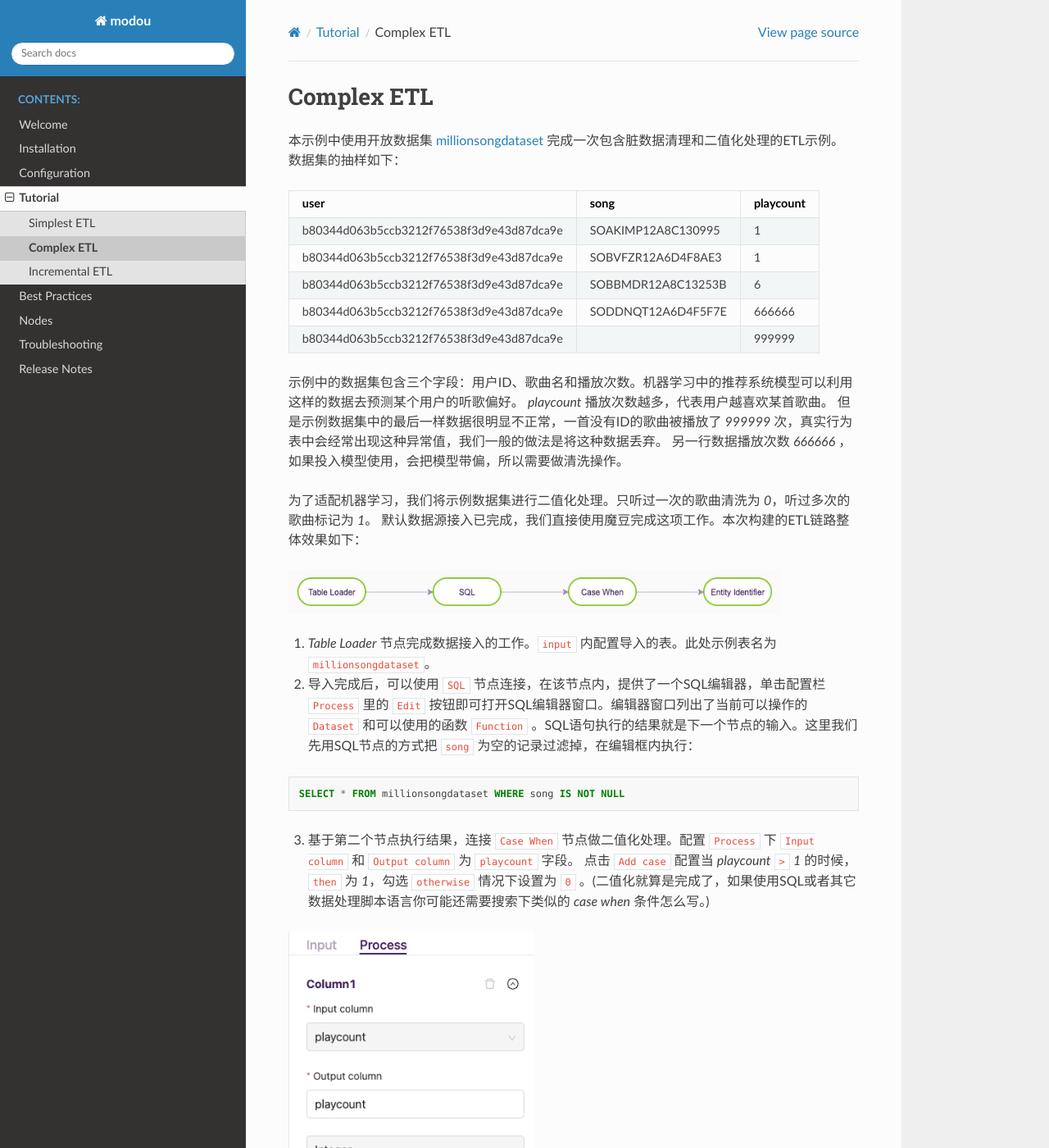
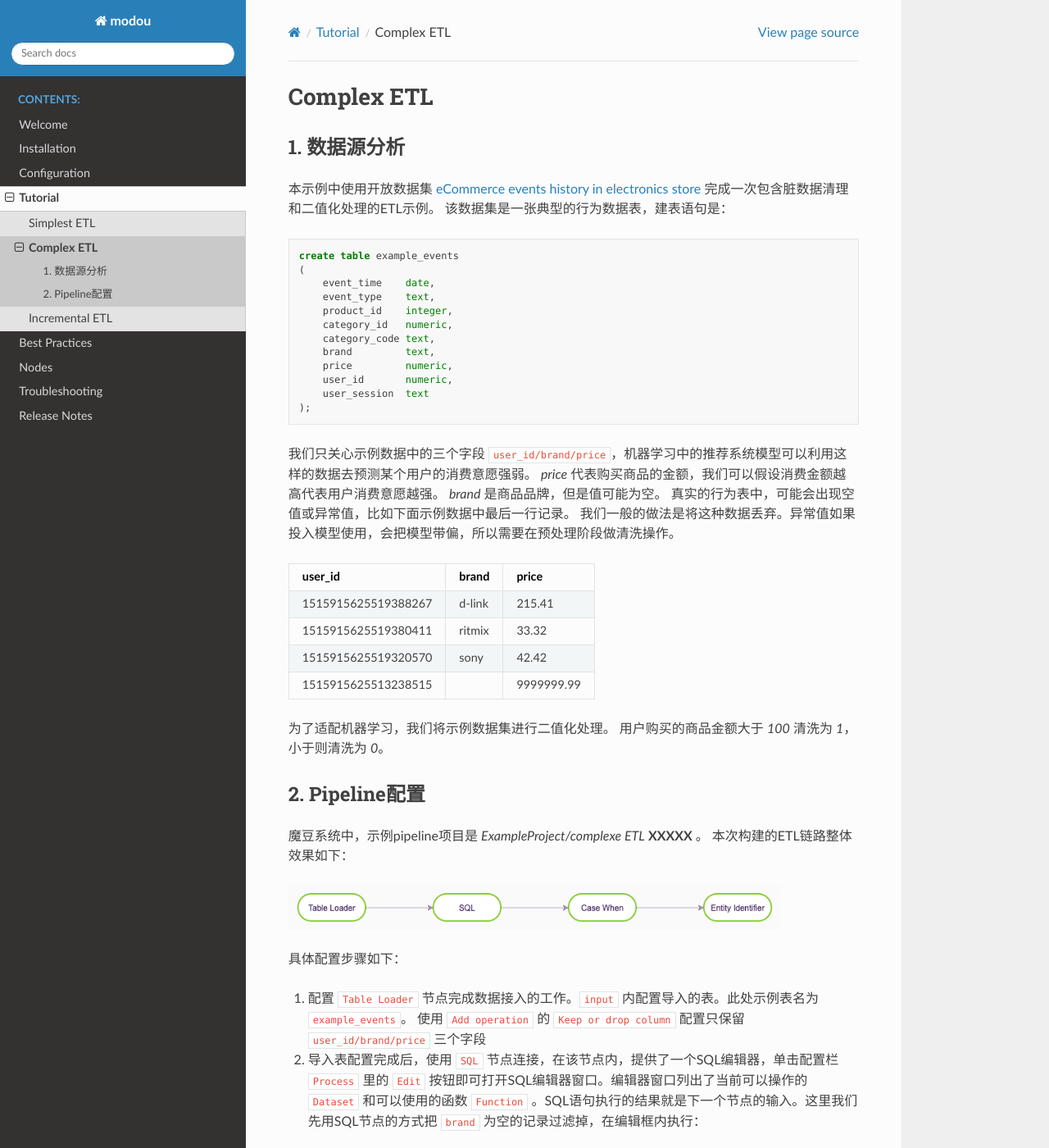
Before and after one commit to gomodou/magicbean-docs, a Sphinx documentation site: the page built from source/tutorial/complexETL.rst, in a window 1280 px wide and 1400 px high. Shown: the whole window at 82% size. Built offline with Sphinx 7.4.7 and the Read the Docs theme 2.0.0, drawn with Linux system fonts in a browser that asks for light colours; some of the changed text lies outside the part shown.

Commit message:
update complex etl

```diff
--- a/source/tutorial/complexETL.rst
+++ b/source/tutorial/complexETL.rst
@@ -1,43 +1,64 @@
 Complex ETL
 ************
 
-本示例中使用开放数据集 `millionsongdataset <http://millionsongdataset.com/tasteprofile/>`_ 完成一次包含脏数据清理和二值化处理的ETL示例。
-数据集的抽样如下：
+1. 数据源分析
+=============
 
-=========================================  ======================  ===========
-      user                                    song                   playcount
-=========================================  ======================  ===========
-b80344d063b5ccb3212f76538f3d9e43d87dca9e    SOAKIMP12A8C130995          1
-b80344d063b5ccb3212f76538f3d9e43d87dca9e    SOBVFZR12A6D4F8AE3          1
-b80344d063b5ccb3212f76538f3d9e43d87dca9e    SOBBMDR12A8C13253B          6
-b80344d063b5ccb3212f76538f3d9e43d87dca9e    SODDNQT12A6D4F5F7E        666666
-b80344d063b5ccb3212f76538f3d9e43d87dca9e                              999999
-=========================================  ======================  ===========
+本示例中使用开放数据集 `eCommerce events history in electronics store <https://www.kaggle.com/mkechinov/ecommerce-events-history-in-electronics-store>`_ 完成一次包含脏数据清理和二值化处理的ETL示例。
+该数据集是一张典型的行为数据表，建表语句是：
 
-示例中的数据集包含三个字段：用户ID、歌曲名和播放次数。机器学习中的推荐系统模型可以利用这样的数据去预测某个用户的听歌偏好。
-`playcount` 播放次数越多，代表用户越喜欢某首歌曲。
-但是示例数据集中的最后一样数据很明显不正常，一首没有ID的歌曲被播放了 `999999` 次，真实行为表中会经常出现这种异常值，我们一般的做法是将这种数据丢弃。
-另一行数据播放次数 `666666` ，如果投入模型使用，会把模型带偏，所以需要做清洗操作。
+.. code-block:: sql
 
-为了适配机器学习，我们将示例数据集进行二值化处理。只听过一次的歌曲清洗为 `0`，听过多次的歌曲标记为 `1`。
-默认数据源接入已完成，我们直接使用魔豆完成这项工作。本次构建的ETL链路整体效果如下：
+   create table example_events
+   (
+       event_time    date,
+       event_type    text,
+       product_id    integer,
+       category_id   numeric,
+       category_code text,
+       brand         text,
+       price         numeric,
+       user_id       numeric,
+       user_session  text
+   );
+
+
+我们只关心示例数据中的三个字段 ``user_id/brand/price``，机器学习中的推荐系统模型可以利用这样的数据去预测某个用户的消费意愿强弱。
+`price` 代表购买商品的金额，我们可以假设消费金额越高代表用户消费意愿越强。
+`brand` 是商品品牌，但是值可能为空。
+真实的行为表中，可能会出现空值或异常值，比如下面示例数据中最后一行记录。
+我们一般的做法是将这种数据丢弃。异常值如果投入模型使用，会把模型带偏，所以需要在预处理阶段做清洗操作。
+
+===================== ======== =============
+      user_id          brand    price
+===================== ======== =============
+1515915625519388267    d-link   215.41
+1515915625519380411    ritmix   33.32
+1515915625519320570    sony     42.42
+1515915625513238515             9999999.99
+===================== ======== =============
+
+为了适配机器学习，我们将示例数据集进行二值化处理。
+用户购买的商品金额大于 `100` 清洗为 `1`，小于则清洗为 `0`。
+
+2. Pipeline配置
+================
+
+魔豆系统中，示例pipeline项目是 `ExampleProject/complexe ETL` **XXXXX** 。
+本次构建的ETL链路整体效果如下：
 
 .. image:: ../_static/complexetl.png
   :width: 600
-  :alt: Alternative text
+  :alt: complexetl
 
-1. `Table Loader` 节点完成数据接入的工作。``input`` 内配置导入的表。此处示例表名为 ``millionsongdataset``。
-2. 导入完成后，可以使用 ``SQL`` 节点连接，在该节点内，提供了一个SQL编辑器，单击配置栏 ``Process`` 里的 ``Edit`` 按钮即可打开SQL编辑器窗口。编辑器窗口列出了当前可以操作的 ``Dataset`` 和可以使用的函数 ``Function`` 。SQL语句执行的结果就是下一个节点的输入。这里我们先用SQL节点的方式把 ``song`` 为空的记录过滤掉，在编辑框内执行：
+具体配置步骤如下：
+
+1. 配置 ``Table Loader`` 节点完成数据接入的工作。``input`` 内配置导入的表。此处示例表名为 ``example_events``。 使用 ``Add operation`` 的 ``Keep or drop column`` 配置只保留 ``user_id/brand/price`` 三个字段
+2. 导入表配置完成后，使用 ``SQL`` 节点连接，在该节点内，提供了一个SQL编辑器，单击配置栏 ``Process`` 里的 ``Edit`` 按钮即可打开SQL编辑器窗口。编辑器窗口列出了当前可以操作的 ``Dataset`` 和可以使用的函数 ``Function`` 。SQL语句执行的结果就是下一个节点的输入。这里我们先用SQL节点的方式把 ``brand`` 为空的记录过滤掉，在编辑框内执行：
 
 .. code-block:: sql
 
-   SELECT * FROM millionsongdataset WHERE song IS NOT NULL
+   SELECT * FROM example_events WHERE brand IS NOT NULL
 
-3. 基于第二个节点执行结果，连接 ``Case When`` 节点做二值化处理。配置 ``Process`` 下 ``Input column`` 和 ``Output column`` 为 ``playcount`` 字段。 点击 ``Add case`` 配置当 `playcount` ``>`` `1` 的时候，``then`` 为 `1`，勾选 ``otherwise`` 情况下设置为 ``0`` 。(二值化就算是完成了，如果使用SQL或者其它数据处理脚本语言你可能还需要搜索下类似的 `case when` 条件怎么写。)
-
-.. image:: ../_static/casewhenetlexample.png
-  :width: 300
-  :height: 500
-  :alt: Alternative text
-
-4. `Entity Identifier` 配置 ``Process`` ，让 ``Entity Type`` 设置为 ``User``，``Column`` 设置为 ``user`` 。一个经过数据清洗和二值化处理的数据集制作完成。
+3. 基于SQL节点执行结果，连接并配置 ``Case When`` 节点做二值化处理。配置 ``Process`` 下 ``Input column`` 和 ``Output column`` 为 ``price`` 字段。 点击 ``Add case`` 配置当 `price` ``>`` `40` 的时候，``then`` 为 `1`，然后勾选 ``otherwise`` 设置为 ``0`` 。 完成配置点击 ``Save``。(二值化就算是完成了，如果使用SQL或者其它数据处理脚本语言你可能还需要搜索下类似的 `case when` 条件怎么写。)
+4. `Entity Identifier` 配置 ``Process`` ，让 ``Entity Type`` 设置为 ``User``，``Column`` 设置为 ``user_id`` 。一个经过数据清洗和二值化处理的数据集制作完成。
```
